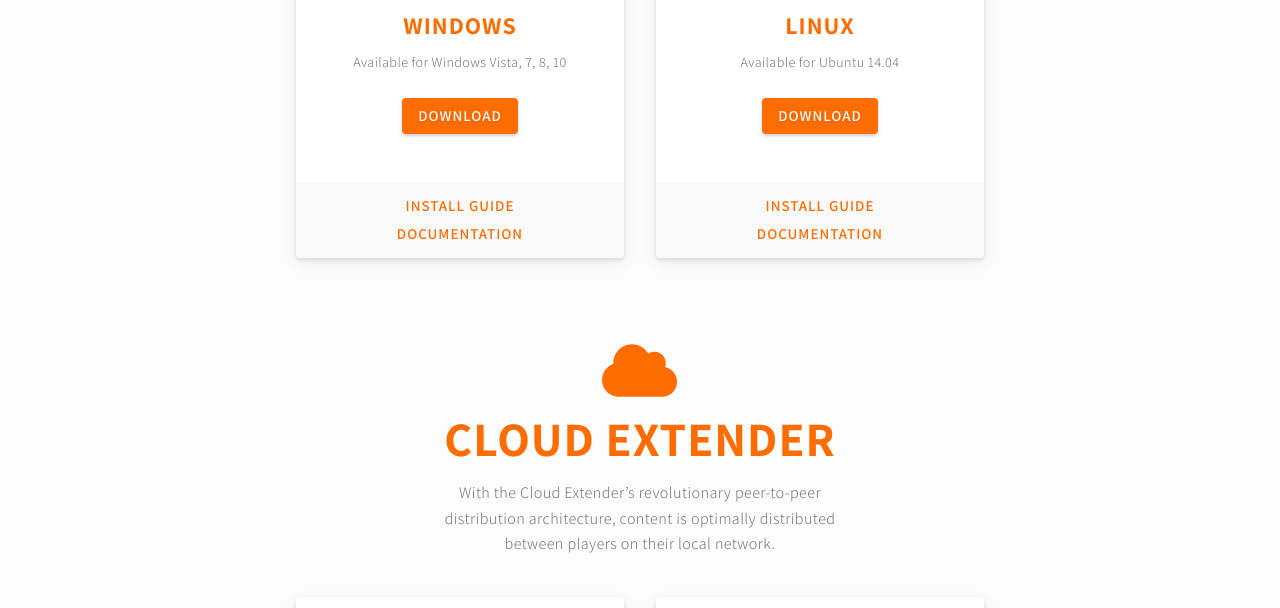
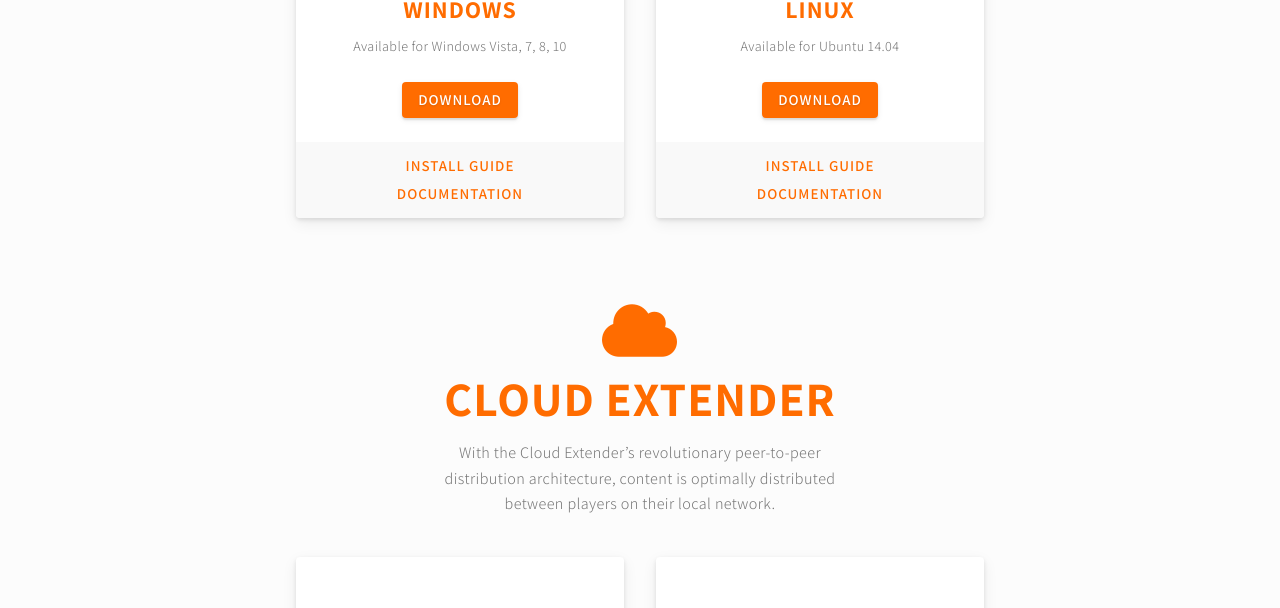
Before and after one commit to ddara/player, a plain HTML site: page index.html in a window 1280 px wide. Shown: the part 503-1111 px from the top of the page. Drawn offline with nearby package versions, Linux system fonts and the light colour scheme.

Commit message:
Margin fix

```diff
--- a/scss/_box.scss
+++ b/scss/_box.scss
@@ -3,14 +3,14 @@
   border-radius: 4px;
   box-shadow: 0 5px 15px rgba(0,0,0,.07), 0 2px 4px rgba(0, 0, 0, .1);
   margin: 16px;
-  padding-top: 64px;
+  padding-top: 48px;
   white-space: nowrap;
 
   .help {
     background: $white-darker;
     border-bottom-left-radius: 4px;
     border-bottom-right-radius: 4px;
-    margin-top: 48px;
+    margin-top: 24px;
     padding: 8px 0;
   }
 }
```
Also changed, not shown: css/styles.css, css/styles.min.css.
